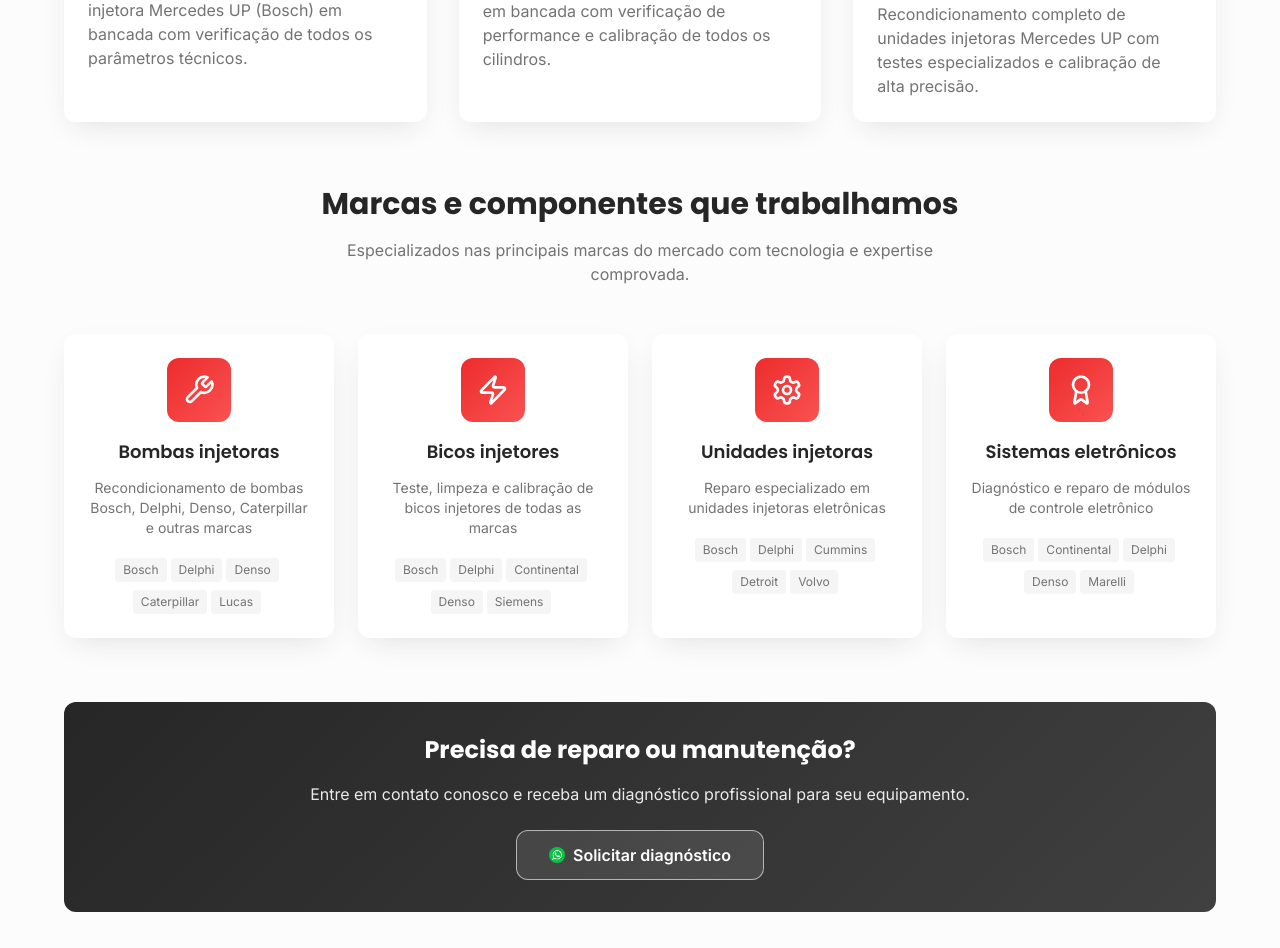
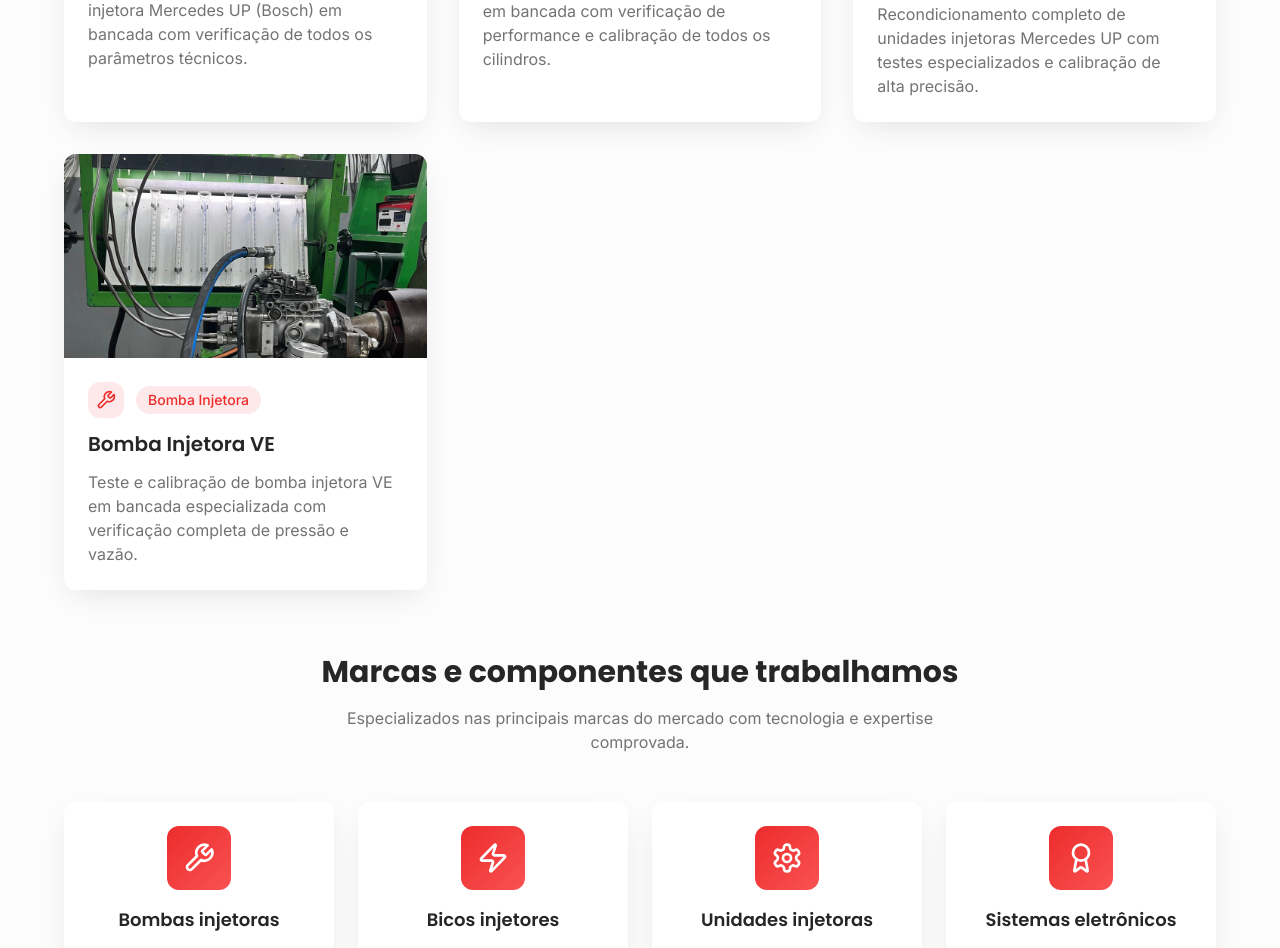
Before and after one commit to DevZipMateus/diesel-web-studio, a React (Vite) app: page / in a window 1280 px wide. Shown: the part 4479-5427 px from the top of the page. Built offline with nearby package versions, Linux system fonts and the light colour scheme; the HTML template or start-up script is replaced by a standard one.

Commit message:
Add VE pump to gallery

```diff
--- a/src/components/WorkGallery.tsx
+++ b/src/components/WorkGallery.tsx
@@ -43,6 +43,13 @@ const WorkGallery = () => {
       description: "Recondicionamento completo de unidades injetoras Mercedes UP com testes especializados e calibração de alta precisão.",
       category: "Unidade Injetora",
       icon: Settings
+    },
+    {
+      image: "/assets/bomba-ve.jpg",
+      title: "Bomba Injetora VE",
+      description: "Teste e calibração de bomba injetora VE em bancada especializada com verificação completa de pressão e vazão.",
+      category: "Bomba Injetora",
+      icon: Wrench
     }
   ];
 
```
Also changed, not shown: public/assets/bomba-ve.jpg (added).
